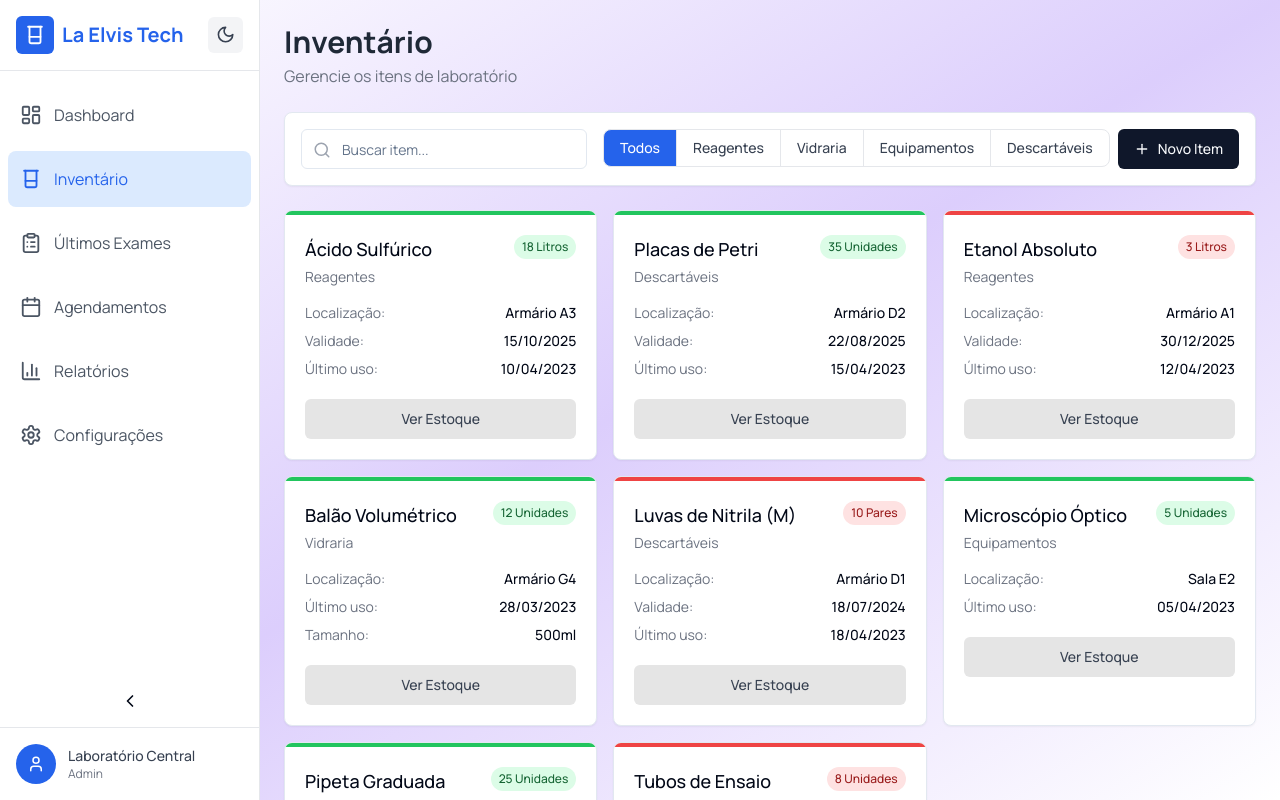
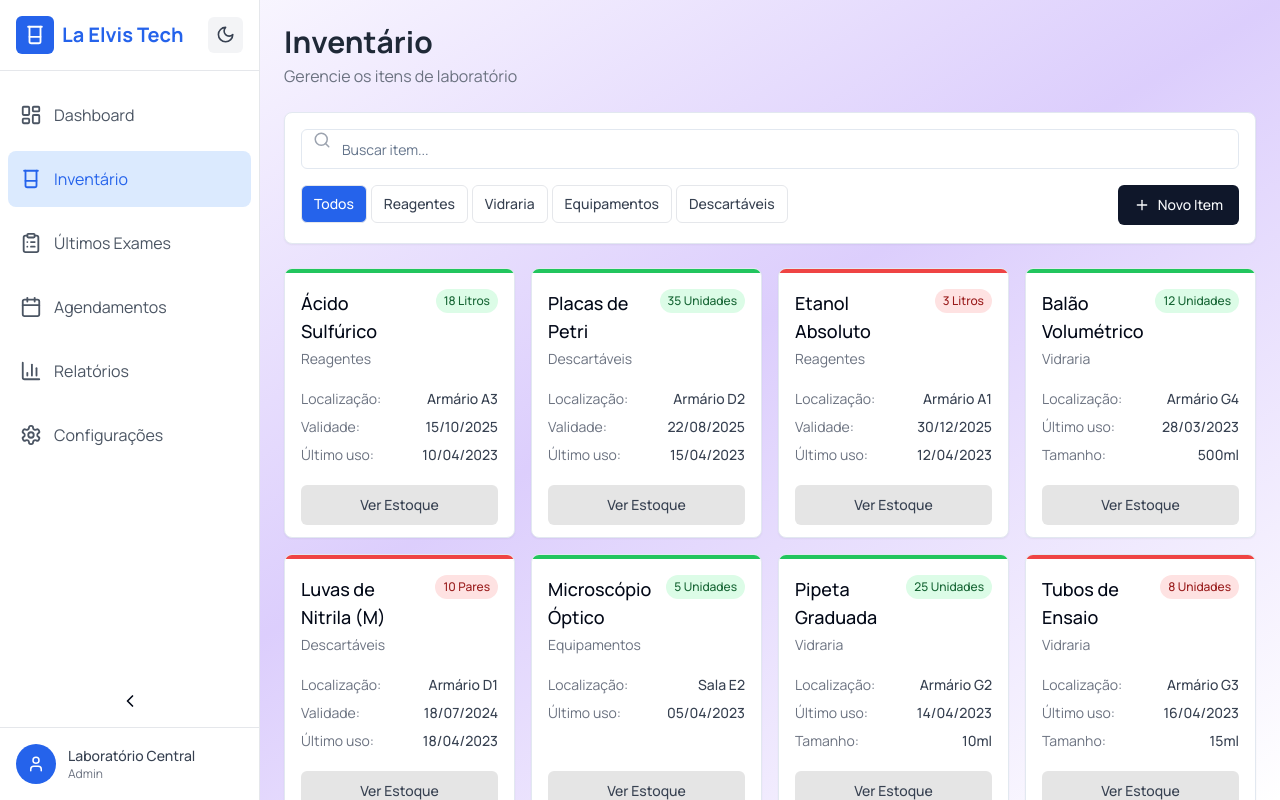
Before and after one commit to La-Elvis-Tech/lab-dash-animates, a React (Vite) app: page /inventory in a window 1280 px wide. Built offline with nearby package versions, Linux system fonts and the light colour scheme.

Commit message:
Fix: Improve inventory and dashboard card responsiveness
Improved responsiveness for the inventory page and dashboard cards.

```diff
--- a/src/pages/Inventory.tsx
+++ b/src/pages/Inventory.tsx
@@ -3,8 +3,7 @@ import { gsap } from 'gsap';
 import { Card, CardContent } from '@/components/ui/card';
 import { Input } from '@/components/ui/input';
 import { Button } from '@/components/ui/button';
-import { Select } from '@/components/ui/select';
-import { Search, Filter, ChevronDown, Plus, Calendar, Package, Database, Clock } from 'lucide-react';
+import { Search, Plus, Calendar, Package, Database, Clock } from 'lucide-react';
 import { useToast } from '@/hooks/use-toast';
 import {
   Popover,
@@ -120,14 +119,14 @@ const inventoryItems = [
 ];
 
 const Inventory = () => {
-const [searchQuery, setSearchQuery] = useState('');
+  const [searchQuery, setSearchQuery] = useState('');
   const [selectedCategory, setSelectedCategory] = useState('all');
   const [filteredItems, setFilteredItems] = useState(inventoryItems);
   const containerRef = useRef(null);
   const { toast } = useToast();
 
   useEffect(() => {
-    // Filtragem (mesma lógica)
+    // Filtering logic
     let filtered = inventoryItems;
 
     if (searchQuery) {
@@ -141,7 +140,6 @@ const [searchQuery, setSearchQuery] = useState('');
     }
 
     setFilteredItems(filtered);
-
 
     // Animation when filter changes
     const ctx = gsap.context(() => {
@@ -202,19 +200,12 @@ const [searchQuery, setSearchQuery] = useState('');
   const getStatusColor = (status) => {
     switch (status) {
       case 'low':
-        return 'bg-red-100 text-red-800';
+        return 'bg-red-100 text-red-800 dark:bg-red-900 dark:text-red-300';
       case 'ok':
-        return 'bg-green-100 text-green-800';
+        return 'bg-green-100 text-green-800 dark:bg-green-900 dark:text-green-300';
       default:
-        return 'bg-gray-100 text-gray-800';
+        return 'bg-gray-100 text-gray-800 dark:bg-gray-800 dark:text-gray-300';
     }
-  };
-
-  const handleViewStock = (itemId) => {
-    toast({
-      title: "Detalhes do estoque",
-      description: "Informações detalhadas sobre o item.",
-    });
   };
 
   // Mock data for stock details
@@ -233,34 +224,35 @@ const [searchQuery, setSearchQuery] = useState('');
     <div ref={containerRef} className="space-y-6">
       <div>
         <h1 className="text-3xl font-bold text-gray-800 dark:text-white">Inventário</h1>
-        <p className="text-gray-500 mt-1">Gerencie os itens de laboratório</p>
+        <p className="text-gray-500 dark:text-gray-400 mt-1">Gerencie os itens de laboratório</p>
       </div>
 
-      {/* Filters */}
+      {/* Filters - Improved for mobile */}
       <Card className="inventory-filters">
         <CardContent className="p-4">
-          <div className="flex flex-col md:flex-row gap-4">
-            <div className="relative flex-1">
-              <Search className="absolute left-3 top-1/2 transform -translate-y-1 text-gray-400" size={18} />
+          <div className="flex flex-col gap-4">
+            <div className="relative w-full">
+              <Search className="absolute left-3 top-1/2 transform -translate-y-1/2 text-gray-400" size={18} />
               <Input
                 placeholder="Buscar item..."
-                className="pl-10"
+                className="pl-10 w-full"
                 value={searchQuery}
                 onChange={(e) => setSearchQuery(e.target.value)}
               />
             </div>
 
-            <div className="flex gap-2">
-              <div className="z-10 relative">
-                <div className="flex">
+            <div className="flex flex-col sm:flex-row gap-3 justify-between">
+              {/* Category filter - scrollable on mobile */}
+              <div className="overflow-x-auto pb-1 -mx-1">
+                <div className="flex space-x-1 px-1 min-w-max">
                   {categories.map((category) => (
                     <button
                       key={category.id}
-                      className={`px-4 py-2 text-sm font-medium ${
+                      className={`px-3 py-2 text-sm font-medium whitespace-nowrap ${
                         selectedCategory === category.id
-                          ? 'bg-lab-blue text-white'
-                          : 'bg-white text-gray-700 hover:bg-gray-100 dark: text-gray-400'
-                      } border border-gray-200 first:rounded-l-lg last:rounded-r-lg -ml-px first:ml-0 transition-colors dark:bg-gray-800 dark:border-gray-700`}
+                          ? 'bg-lab-blue text-white dark:bg-lab-blue/80'
+                          : 'bg-white text-gray-700 hover:bg-gray-100 dark:bg-gray-800 dark:text-gray-300 dark:hover:bg-gray-700'
+                      } rounded-md border border-gray-200 dark:border-gray-700 transition-colors`}
                       onClick={() => handleCategoryChange(category.id)}
                     >
                       {category.name}
@@ -269,82 +261,86 @@ const [searchQuery, setSearchQuery] = useState('');
                 </div>
               </div>
 
-              <Button className="flex items-center gap-2">
+              <Button className="flex items-center gap-2 whitespace-nowrap">
                 <Plus size={16} />
-                Novo Item
+                <span className="hidden sm:inline">Novo Item</span>
+                <span className="sm:hidden">Novo</span>
               </Button>
             </div>
           </div>
         </CardContent>
       </Card>
 
-      {/* Items List */}
-      <div className="grid grid-cols-1 md:grid-cols-2 lg:grid-cols-3 gap-4 item-list">
+      {/* Items List - Responsive grid */}
+      <div className="grid grid-cols-1 sm:grid-cols-2 lg:grid-cols-3 xl:grid-cols-4 gap-4 item-list">
         {filteredItems.map((item) => {
           const stockDetails = getStockDetails(item.id);
 
           return (
-            <Card key={item.id} className="inventory-item overflow-hidden">
+            <Card key={item.id} className="inventory-item overflow-hidden h-full">
               <div
                 className={`h-1 ${
                   item.status === 'low' ? 'bg-red-500' : 'bg-green-500'
                 }`}
               />
-              <CardContent className="p-5">
-                <div className="flex justify-between items-start">
-                  <div>
-                    <h3 className="font-medium text-lg">{item.name}</h3>
-                    <p className="text-sm text-gray-500 mt-1">
+              <CardContent className="p-4 flex flex-col h-full">
+                <div className="flex justify-between items-start mb-3">
+                  <div className="mr-2">
+                    <h3 className="font-medium text-lg line-clamp-2">{item.name}</h3>
+                    <p className="text-sm text-gray-500 dark:text-gray-400 mt-1">
                       {categories.find(c => c.id === item.category)?.name}
                     </p>
                   </div>
-                  <span className={`text-xs px-2 py-1 rounded-full font-medium ${getStatusColor(item.status)}`}>
+                  <span className={`text-xs px-2 py-1 rounded-full font-medium ${getStatusColor(item.status)} whitespace-nowrap`}>
                     {item.stock} {item.unit}
                   </span>
                 </div>
 
-                <div className="mt-4">
-                  <div className="flex justify-between text-sm">
-                    <span className="text-gray-500">Localização:</span>
-                    <span className="font-medium">{item.location}</span>
+                <div className="mt-2 text-sm space-y-2 flex-grow">
+                  <div className="flex justify-between">
+                    <span className="text-gray-500 dark:text-gray-400">Localização:</span>
+                    <span className="font-medium text-gray-700 dark:text-gray-300 text-right ml-2">{item.location}</span>
                   </div>
 
                   {item.expiryDate && (
-                    <div className="flex justify-between text-sm mt-2">
-                      <span className="text-gray-500">Validade:</span>
-                      <span className="font-medium">
+                    <div className="flex justify-between">
+                      <span className="text-gray-500 dark:text-gray-400">Validade:</span>
+                      <span className="font-medium text-gray-700 dark:text-gray-300 text-right ml-2">
                         {new Date(item.expiryDate).toLocaleDateString('pt-BR')}
                       </span>
                     </div>
                   )}
 
-                  <div className="flex justify-between text-sm mt-2">
-                    <span className="text-gray-500">Último uso:</span>
-                    <span className="font-medium">
+                  <div className="flex justify-between">
+                    <span className="text-gray-500 dark:text-gray-400">Último uso:</span>
+                    <span className="font-medium text-gray-700 dark:text-gray-300 text-right ml-2">
                       {new Date(item.lastUsed).toLocaleDateString('pt-BR')}
                     </span>
                   </div>
 
-                  {item.size && (<div className="flex justify-between text-sm mt-2">
-                    <span className="text-gray-500">Tamanho:</span>
-                    <span className="font-medium">
-                      {item.size ? item.size : 'N/A'}
-                    </span>
-                  </div>)}
+                  {item.size && (
+                    <div className="flex justify-between">
+                      <span className="text-gray-500 dark:text-gray-400">Tamanho:</span>
+                      <span className="font-medium text-gray-700 dark:text-gray-300 text-right ml-2">
+                        {item.size}
+                      </span>
+                    </div>
+                  )}
                 </div>
-                <div className="mt-5 flex">
+
+                <div className="mt-4">
                   <Popover>
                     <PopoverTrigger asChild>
                       <Button
-                        className="flex-1 bg-neutral-200 dark:bg-neutral-800 hover:bg-blue-400 dark:hover:bg-blue-300 dark:hover:text-gray-800 text-gray-700 dark:text-white flex items-center justify-center duration-500 transition-colors ease-in-out"
+                        className="w-full bg-neutral-200 hover:bg-blue-400 dark:bg-neutral-800 dark:hover:bg-blue-300 dark:hover:text-gray-800 text-gray-700 dark:text-white transition-colors"
                       >
                         Ver Estoque
                       </Button>
                     </PopoverTrigger>
-                    <PopoverContent className="w-80 p-0">
-                      <div className="p-4 border-b border-gray-200">
+                    <PopoverContent className="w-72 p-0 sm:w-80">
+                      <div className="p-4 border-b border-gray-200 dark:border-gray-700">
                         <h4 className="font-medium text-base mb-1">{item.name}</h4>
-                        <p className="text-sm text-gray-500">Detalhes do estoque</p>
+                        <p className="text-sm text-gray-500 dark:text-gray-400">Detalhes do estoque</p>
                       </div>
                       <div className="p-4 space-y-3">
                         <div className="flex items-center justify-between">
@@ -402,7 +398,7 @@ const [searchQuery, setSearchQuery] = useState('');
 
       {filteredItems.length === 0 && (
         <div className="text-center py-10">
-          <p className="text-gray-500">Nenhum item encontrado com os filtros aplicados.</p>
+          <p className="text-gray-500 dark:text-gray-400">Nenhum item encontrado com os filtros aplicados.</p>
         </div>
       )}
     </div>
```
Also changed, not shown: src/components/Layout.tsx (+33 -17 lines), src/components/appointments/UnitsTable.tsx (+50 -36 lines), src/pages/Dashboard.tsx (+42 -40 lines).
